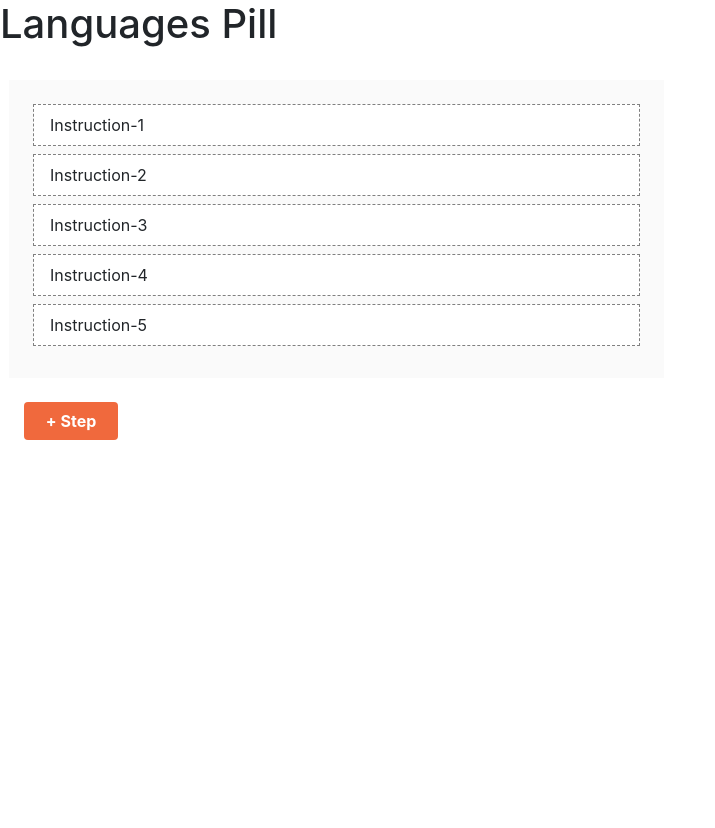
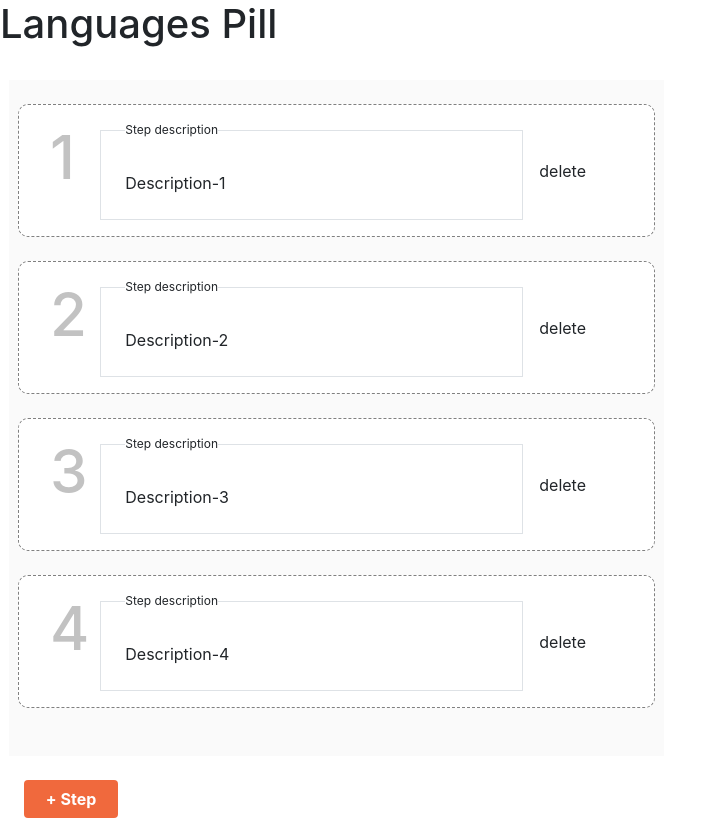
Before and after one commit to KhizerRehan/knowron-frontend-task, a React (Create React App) app: page / in a window 1280 px wide. Shown: the whole page, without its empty margins (0-715 px from the left). Before the commit the page ends 800 px from the top, so only its background shows below. Built offline with nearby package versions, Linux system fonts and the light colour scheme; no server answers.

Commit message:
task: - Add drag and drop functionality - update postion of cards - update stepId on cards

```diff
--- a/src/App.js
+++ b/src/App.js
@@ -1,5 +1,5 @@
 import React from "react";
-import { Instructions, LanguagePills, DragAndDropContainer } from "./components";
+import { Instructions, LanguagePills } from "./components";
 
 import './App.css'
 
@@ -9,8 +9,6 @@ function App() {
     <React.Fragment>
       <LanguagePills />
       <Instructions />
-
-      {/* <DragAndDropContainer /> */}
     </React.Fragment>
   );
 }
--- a/src/components/Card.jsx
+++ b/src/components/Card.jsx
@@ -8,7 +8,7 @@ const style = {
   backgroundColor: "white",
   cursor: "move",
 };
-export const Card = ({ id, text, index, moveCard }) => {
+export const Card = ({ id, index, moveCard, step, removeInstruction }) => {
   const ref = useRef(null);
   const [{ handlerId }, drop] = useDrop({
     accept: "card",
@@ -68,8 +68,40 @@ export const Card = ({ id, text, index, moveCard }) => {
   const opacity = isDragging ? 0 : 1;
   drag(drop(ref));
   return (
-    <div ref={ref} style={{ ...style, opacity }} data-handler-id={handlerId}>
-      {text}
+    <div
+      ref={ref}
+      data-handler-id={handlerId}
+      className="row mb-4 p-3"
+      style={{ backgroundColor: "#f5f5f5", borderRadius: 10, ...style }}>
+      <div className="col-1">
+        <h1 className="stepId">{step.stepId}</h1>
+      </div>
+
+      <div className="col-9">
+        <fieldset className="border p-4">
+          <legend className="w-auto fontSize-12">Step description</legend>
+          <p className="card-text">{step.description}</p>
+        </fieldset>
+
+        {step.imagePath && (
+          <img
+            src={step.imagePath}
+            className="instructionImage"
+            alt={step.description}
+          />
+        )}
+      </div>
+
+      <div className="col-1 d-flex align-items-center justify-content-center">
+        <span
+          className="cursor"
+          onClick={(event) => {
+            event.stopPropagation();
+            removeInstruction(step.stepId);
+          }}>
+          delete
+        </span>
+      </div>
     </div>
   );
 };
--- a/src/components/InstructionCard.jsx
+++ /dev/null
@@ -1,40 +0,0 @@
-import React from "react";
-import Draggable from "react-draggable"; // The default
-
-export function InstructionCard({ step, handlers }) {
-  console.log(step, handlers);
-
-  return (
-    <React.Fragment>
-      <div
-          className="row mb-4 p-3"
-          style={{ backgroundColor: "#f5f5f5", borderRadius: 10 }}>
-          <div className="col-1">
-            <h1 className="stepId">{step.stepId}</h1>
-          </div>
-
-          <div className="col-9">
-            <fieldset className="border p-4">
-              <legend className="w-auto fontSize-12">Step description</legend>
-              <p className="card-text">{step.description}</p>
-            </fieldset>
-
-            {step.imagePath && (
-              <img
-                src={step.imagePath}
-                className="instructionImage"
-                alt={step.description}
-              />
-            )}
-          </div>
-
-          <div className="col-1 d-flex align-items-center justify-content-center">
-            <span className="cursor" onClick={(event)=>{
-              event.stopPropagation();
-              handlers.removeInstruction(step.stepId)
-            }}>delete</span>
-          </div>
-        </div>
-    </React.Fragment>
-  );
-}
--- a/src/components/Instructions.jsx
+++ b/src/components/Instructions.jsx
@@ -1,63 +1,63 @@
 import React, { useEffect, useState, useCallback } from "react";
-import { InstructionCard } from "./InstructionCard";
-
 import { DndProvider } from "react-dnd";
 import { HTML5Backend } from "react-dnd-html5-backend";
-
 import { Card } from "./Card";
-// import { getInstructionsList } from "../utils";
+import { getInstructionsList } from "../utils";
 import "./styles.css";
 
+import mockData from "./mockData.json";
+
 export function Instructions(props) {
-  const [steps, setSteps] = useState([
-    {
-      stepId: 1,
-      description: "Instruction-1",
-      imagePath: "",
-    },
-    {
-      stepId: 2,
-      description: "Instruction-2",
-      imagePath: "",
-    },
-    {
-      stepId: 3,
-      description: "Instruction-3",
-      imagePath: "",
-    },
-    {
-      stepId: 4,
-      description: "Instruction-4",
-      imagePath: "",
-    },
-    {
-      stepId: 5,
-      description: "Instruction-5",
-      imagePath: "",
-    },
-  ]);
+  const [dragAndHoverIndexes, setDragAndHoverIndexes] = useState({
+    dragIndex: 0,
+    hoverIndex: 0,
+  });
+  const [steps, setSteps] = useState([]);
 
-  //   Todo: Enable when API seems to work:
-  //   useEffect(() => {
-  //     getInstructionsList({
-  //       endpoint: "",
-  //       options: {},
+  useEffect(() => {
+    const currentStepsState = JSON.parse(JSON.stringify(steps));
+    const { dragIndex, hoverIndex } = dragAndHoverIndexes;
+    updatePostion(currentStepsState, dragIndex, hoverIndex);
+
+    for (let i = 0; i < currentStepsState.length; i++) {
+      currentStepsState[i].stepId = i + 1; // update stepId no
+    }
+    setSteps(currentStepsState);
+  }, [dragAndHoverIndexes]);
+
+  const updatePostion = (arr, fromIndex, toIndex) => {
+    if (!(Array.isArray(arr) && arr.length > 0)) {
+      return;
+    }
+    var element = arr[fromIndex];
+    arr.splice(fromIndex, 1);
+    console.log("Before=>", arr);
+    arr.splice(toIndex, 0, element);
+    console.log("After=>", arr);
+  };
+
+  // Todo: Enable when API seems to work:
+  useEffect(() => {
+    setSteps(mockData.tutorial.steps);
+  }, []);
+
+  // Todo: Enable when API seems to work:
+  // useEffect(() => {
+  //   getInstructionsList({
+  //     endpoint: "",
+  //     options: {},
+  //   })
+  //     .then((response) => {
+  //       if (response.statusCode === 200) {
+  //         debugger;
+  //         const { tutorial } = response.data;
+  //         setSteps(tutorial.steps);
+  //       }
   //     })
-  //       .then((response) => {
-  //         if (response.statusCode === 200) {
-  //           const { tutorial } = response.data;
-  //           setSteps(tutorial.steps);
-  //         }
-  //       })
-  //       .catch((err) => {
-  //         console.log(err);
-  //       });
-  //   }, []);
-
-  const moveCard = useCallback((dragIndex, hoverIndex) => {
-    console.log("dragIndex", dragIndex);
-    console.log("hoverIndex", hoverIndex);
-  }, []);
+  //     .catch((err) => {
+  //       console.log(err);
+  //     });
+  // }, []);
 
   const addStep = () => {
     const dummyPaylaod = {
@@ -65,9 +65,7 @@ export function Instructions(props) {
       description: `Instruction-${steps.length + 1}`,
       imagePath: "",
     };
-
     const newInstructionsList = steps.concat(dummyPaylaod);
-
     setSteps(newInstructionsList);
   };
 
@@ -75,35 +73,23 @@ export function Instructions(props) {
     if (!stepId) {
       return;
     }
-
     const filteredList = steps.filter((step) => {
       return step.stepId !== stepId;
     });
     setSteps(filteredList);
   };
 
-  const handleStart = (event) => {
-    console.log("handleStart => ", event);
-  };
+  const moveCard = useCallback((dragIndex, hoverIndex) => {
+    console.log("dragIndex", dragIndex);
+    console.log("hoverIndex", hoverIndex);
 
-  const handleDrag = (event) => {
-    console.log("handleDrag => ", event);
-  };
+    setDragAndHoverIndexes({
+      dragIndex,
+      hoverIndex,
+    });
+  }, []);
 
-  const handleStop = (event) => {
-    console.log("handleStop => ", event);
-  };
-
-  const dragAndDropHandlers = () => {
-    return {
-      handleStart: handleStart,
-      handleDrag: handleDrag,
-      handleStop: handleStop,
-      removeInstruction: removeInstruction,
-    };
-  };
-
-  if (steps.length === 0) {
+  if (steps && steps.length === 0) {
     return <p>Oops! No Instructions found</p>;
   }
 
@@ -116,17 +102,17 @@ export function Instructions(props) {
           borderRadius: "20",
         }}>
         <DndProvider backend={HTML5Backend}>
-          {steps.map((step, index) => {
-            debugger;
+          {steps.length > 0 &&
+            steps.map((step, index) => {
               return (
                 <Card
                   key={step.stepId}
-                id={step.stepId}
-                text={step.description}
+                  id={step?.stepId}
+                  text={step?.description}
                   index={index}
                   step={step}
                   moveCard={moveCard}
-                handlers={dragAndDropHandlers()}
+                  removeInstruction={removeInstruction}
                 />
               );
             })}
--- a/src/components/index.js
+++ b/src/components/index.js
@@ -1,3 +1,2 @@
 export * from './LanguagePills';
 export * from './Instructions';
-export * from './DragAndDropContainer'
--- /dev/null
+++ b/src/components/mockData.json
@@ -0,0 +1,86 @@
+{
+    "tutorial":{
+       "order":1,
+       "_id":"61f806f8c1f05e3d45b73576",
+       "imagePath":"",
+       "draft":false,
+       "displayText":[
+          {
+             "language":"en",
+             "text":"New tutorial"
+          },
+          {
+             "language":"de",
+             "text":"Neue Anleitung"
+          }
+       ],
+       "owner":"5ff81b0d22705e3c45e77064",
+       "steps":[
+          {
+             "imagePath":"",
+             "stepId":1,
+             "displayText":[
+                {
+                   "language":"en",
+                   "text":"Tutorials are a great way to communicate complex tasks or processes by breaking them down into easy-to-follow steps."
+                },
+                {
+                   "language":"de",
+                   "text":"Anleitungen sind eine gute MÃ¶glichkeit, komplexe Aufgaben oder Prozesse zu vermitteln, indem sie in leicht nachvollziehbare Schritte unterteilt werden."
+                }
+             ],
+             "description": "Description-1",
+             "documentReference":""
+          },
+          {
+             "imagePath":"",
+             "stepId":2,
+             "displayText":[
+                {
+                   "language":"en",
+                   "text":"Simply type in the instructions in the text boxes. You can rearrange steps easily by using drag and drop, or use the button underneath to add new ones."
+                },
+                {
+                   "language":"de",
+                   "text":"Geben Sie die Instruktionen einfach in die Textfelder ein. Sie kÃ¶nnen die Schritte einfach per Drag & Drop neu anordnen oder mit der unteren SchaltflÃ¤che neue Schritte hinzufÃ¼gen."
+                }
+             ],
+             "description": "Description-2",
+             "documentReference":""
+          },
+          {
+             "imagePath":"",
+             "stepId":3,
+             "displayText":[
+                {
+                   "language":"en",
+                   "text":"You can add images, GIFs or videos to illustrate each step. Remember: an image is worth more than a thousand words!"
+                },
+                {
+                   "language":"de",
+                   "text":"Sie kÃ¶nnen Bilder, GIFs oder Videos zur Veranschaulichung der einzelnen Schritte hinzufÃ¼gen. Denken Sie daran: Ein Bild sagt mehr als tausend Worte!"
+                }
+             ],
+             "description": "Description-3",
+             "documentReference":""
+          },
+          {
+             "imagePath":"",
+             "stepId":4,
+             "displayText":[
+                {
+                   "language":"en",
+                   "text":"Whenever you save your changes, they are immediately available to personnel on the field worldwide."
+                },
+                {
+                   "language":"de",
+                   "text":"Sobald Sie Ihre Ã„nderungen speichern, steht die neue Version den Mitarbeitern  weltweit sofort zur VerfÃ¼gung."
+                }
+             ],
+             "description": "Description-4",
+             "documentReference":""
+          }
+       ],
+       "__v":0
+    }
+ }
```
Also changed, not shown: src/components/DragAndDropContainer.jsx (deleted, +0 -92 lines). Lines whose indentation alone changed are shown as unchanged.
